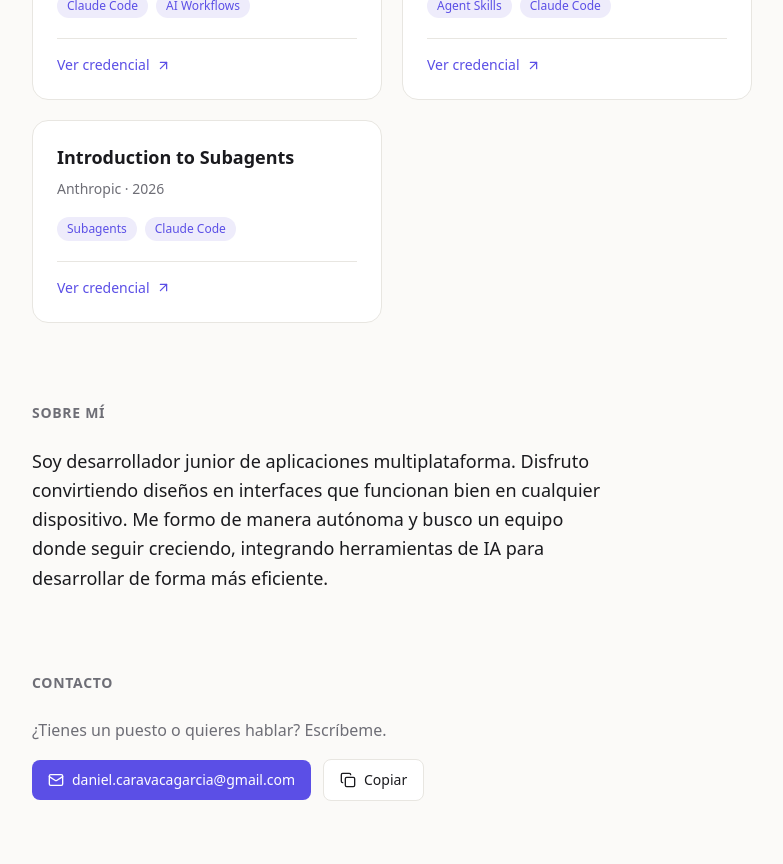
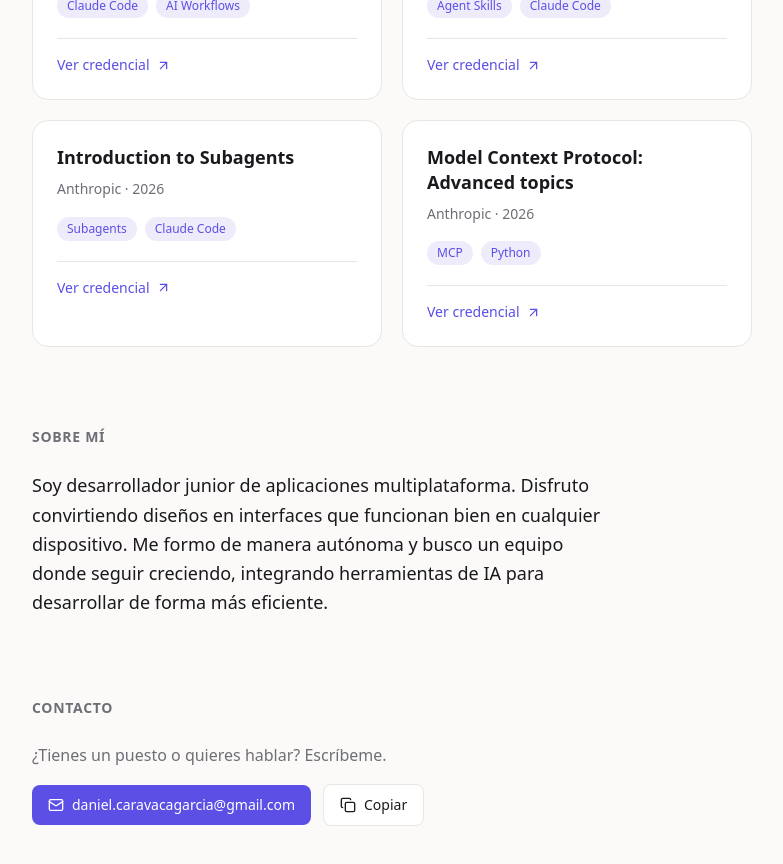
Before and after one commit to dacaga-hub/mi-portfolio, a React (Vite) app: page / in a window 1280 px wide. Shown: the part 2040-2904 px from the top of the page, without its empty margins (248-1031 px from the left). Built offline with nearby package versions, Linux system fonts and the light colour scheme.

Commit message:
feat: added new anthropic certification: MCP advanced topics

```diff
--- a/src/App.jsx
+++ b/src/App.jsx
@@ -71,21 +71,28 @@ const datos = {
       emisor: "Anthropic",
       fecha: "2026",
       tecnologias: ["Claude Code", "AI Workflows"],
-      credencial: "https://verify.skilljar.com/c/284kb6fisq5n",
+      credencial: "https://academy.claude.com/verify/8e21504bb6e6f6991a10e012716cbd40",
     },
     {
       titulo: "Introduction to Agent Skills",
       emisor: "Anthropic",
       fecha: "2026",
       tecnologias: ["Agent Skills", "Claude Code"],
-      credencial: "https://verify.skilljar.com/c/cnc7p94cj9n3",
+      credencial: "https://academy.claude.com/verify/dfffcd06281eb741db91da9df6eed8a0",
     },
     {
       titulo: "Introduction to Subagents",
       emisor: "Anthropic",
       fecha: "2026",
       tecnologias: ["Subagents", "Claude Code"],
-      credencial: "https://verify.skilljar.com/c/8w5n5fzs8ysm",
+      credencial: "https://academy.claude.com/verify/2f408bd1bb890f89a3c2dbfadbf4418f",
+    },
+        {
+      titulo: "Model Context Protocol: Advanced topics",
+      emisor: "Anthropic",
+      fecha: "2026",
+      tecnologias: ["MCP", "Python"],
+      credencial: "https://academy.claude.com/verify/5a292b5d5da903bce114a1ab36d72810",
     },
   ],
 
```
